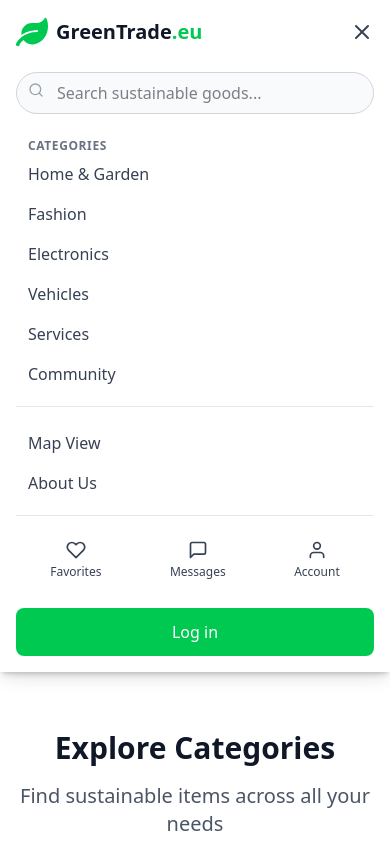
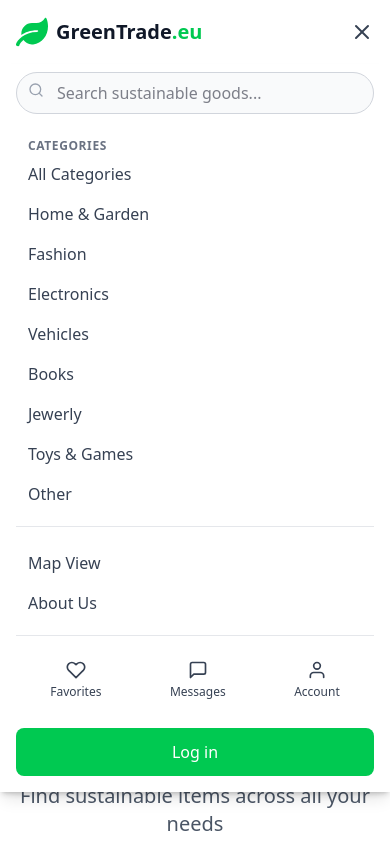
Before and after one commit to MonkyMars/GreenTrade-Web, a Next.js app: page / in a window 390 px wide. Both pictures are taken after a click on the button 362 px from the left and 32 px from the top of the page. Shown: the top 844 px of the page. Built offline with nearby package versions, Linux system fonts and the light colour scheme.

Commit message:
Refactor Navigation component to use dynamic category links and import categories from utility functions

```diff
--- a/app/components/UI/Navigation.tsx
+++ b/app/components/UI/Navigation.tsx
@@ -11,6 +11,7 @@ import {
   FiPlus,
 } from "react-icons/fi";
 import { FaLeaf } from "react-icons/fa";
+import { categories } from "@/lib/functions/categories";
 import { motion, AnimatePresence } from "framer-motion";
 import { useAuth } from "@/lib/contexts/AuthContext";
 
@@ -22,16 +23,6 @@ const Navigation: React.FC<NavigationProps> = ({ transparent = false }) => {
   const [isOpen, setIsOpen] = useState(false);
   const { isAuthenticated } = useAuth();
   const [scrolled, setScrolled] = useState(false);
-
-  // Categories for the navigation dropdown
-  const categories = [
-    { name: "Home & Garden", href: "/category/home-garden" },
-    { name: "Fashion", href: "/category/fashion" },
-    { name: "Electronics", href: "/category/electronics" },
-    { name: "Vehicles", href: "/category/vehicles" },
-    { name: "Services", href: "/category/services" },
-    { name: "Community", href: "/category/community" },
-  ];
 
   // Handle scroll events for transparent header
   useEffect(() => {
@@ -142,7 +133,7 @@ const Navigation: React.FC<NavigationProps> = ({ transparent = false }) => {
               <div className="absolute left-0 mt-2 w-48 bg-white dark:bg-gray-800 rounded-md shadow-lg py-1 opacity-0 invisible group-hover:opacity-100 group-hover:visible transition-all duration-200 z-10">
                 {categories.map((category) => (
                   <Link
-                    href={category.href}
+                    href={`/browse?category=${category.id}`}
                     key={category.name}
                     className="block px-4 py-2 text-gray-700 dark:text-gray-200 hover:bg-green-50 dark:hover:bg-gray-700 hover:text-green-500"
                   >
@@ -246,7 +237,7 @@ const Navigation: React.FC<NavigationProps> = ({ transparent = false }) => {
                 {categories.map((category) => (
                   <Link
                     key={category.name}
-                    href={category.href}
+                    href={`/browse?category=${category.id}`}
                     className="block px-3 py-2 text-gray-700 dark:text-gray-200 hover:bg-green-50 dark:hover:bg-gray-800 rounded-md"
                     onClick={() => setIsOpen(false)}
                   >
```
